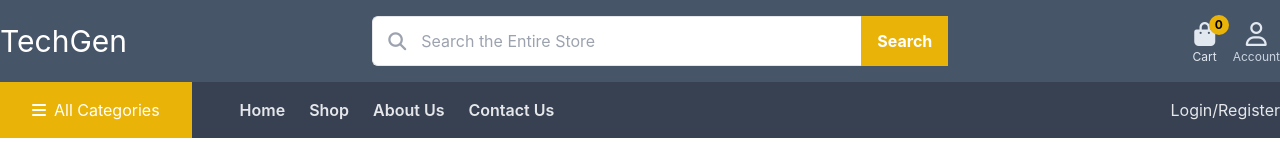
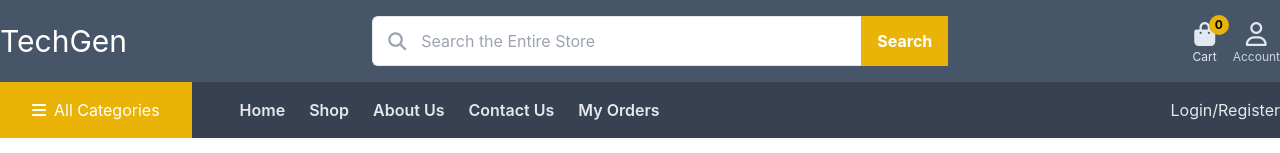
Before and after one commit to bilalarif2001/TechGen-E-Commerce-Project, a React (Create React App) app in the folder react-app/: page /cart in a window 1280 px wide. Shown: the top 153 px of the page. Built offline with nearby package versions, Linux system fonts and the light colour scheme; no server answers.

Commit message:
Update navbar.jsx

```diff
--- a/react-app/src/components/navbar.jsx
+++ b/react-app/src/components/navbar.jsx
@@ -67,6 +67,7 @@ function Navbar() {
                         <NavLink to={"/shop"}  className={activeStatus}>Shop</NavLink>
                         <NavLink to={"/aboutus"}  className={activeStatus}>About us</NavLink>
                         <NavLink to={"/contactus"}  className={activeStatus}>Contact us</NavLink>
+                        <NavLink to={"/myorders"}  className={activeStatus}>My Orders</NavLink>
                     </div>
                     {email?
                     <div className="ml-auto font-bold justify-self-end text-gray-200 hover:text-white transition " >{`Hello ${name}`} <button className='ml-10 bg-white hover:bg-gray-200 text-black rounded-md font-bold w-24 py-2 px-4 transition' onClick={()=>{localStorage.clear(); toast.info("You have been Successfully logged out",{autoClose:700, onClose: () => {
```
